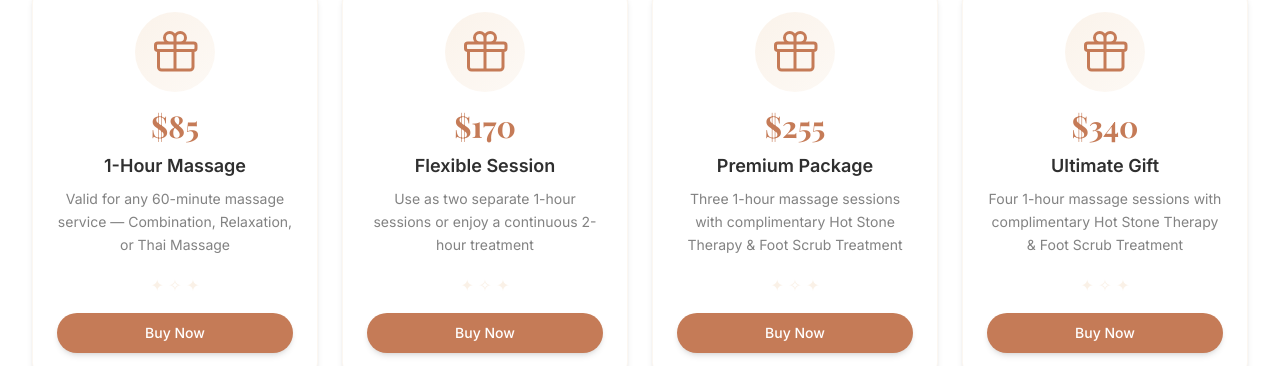
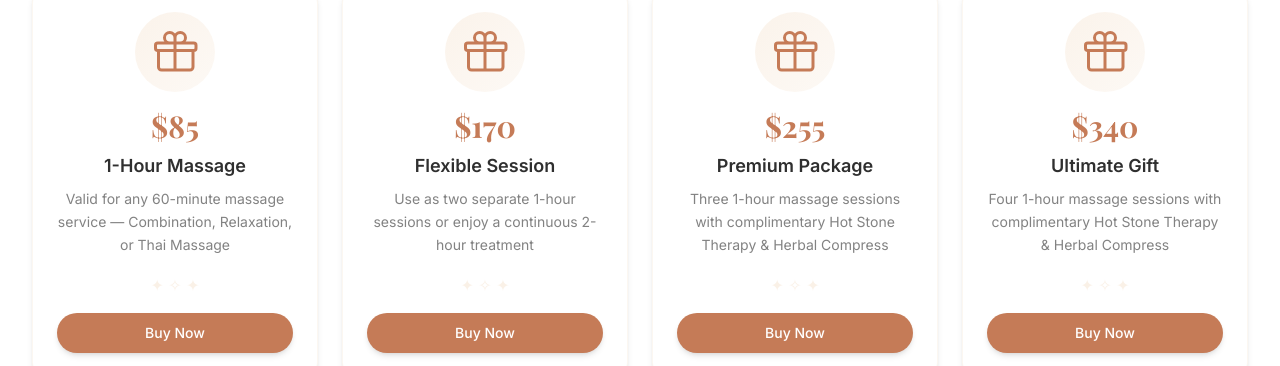
Before and after one commit to Simai66/BUALIN_SPA_NEW, a React (Vite) app: page / in a window 1280 px wide. Shown: the part 1836-2202 px from the top of the page. Built offline with nearby package versions, Linux system fonts and the light colour scheme.

Commit message:
feat: update gift card descriptions to replace 'Foot Scrub Treatment' with 'Herbal Compress'

```diff
--- a/src/data/giftcards.js
+++ b/src/data/giftcards.js
@@ -18,14 +18,14 @@ export const giftCards = [
         id: 'egift-255',
         amount: '$255',
         title: 'Premium Package',
-        description: 'Three 1-hour massage sessions with complimentary Hot Stone Therapy & Foot Scrub Treatment',
+        description: 'Three 1-hour massage sessions with complimentary Hot Stone Therapy & Herbal Compress',
         popular: false,
     },
     {
         id: 'egift-340',
         amount: '$340',
         title: 'Ultimate Gift',
-        description: 'Four 1-hour massage sessions with complimentary Hot Stone Therapy & Foot Scrub Treatment',
+        description: 'Four 1-hour massage sessions with complimentary Hot Stone Therapy & Herbal Compress',
         popular: false,
     },
 ];
```
